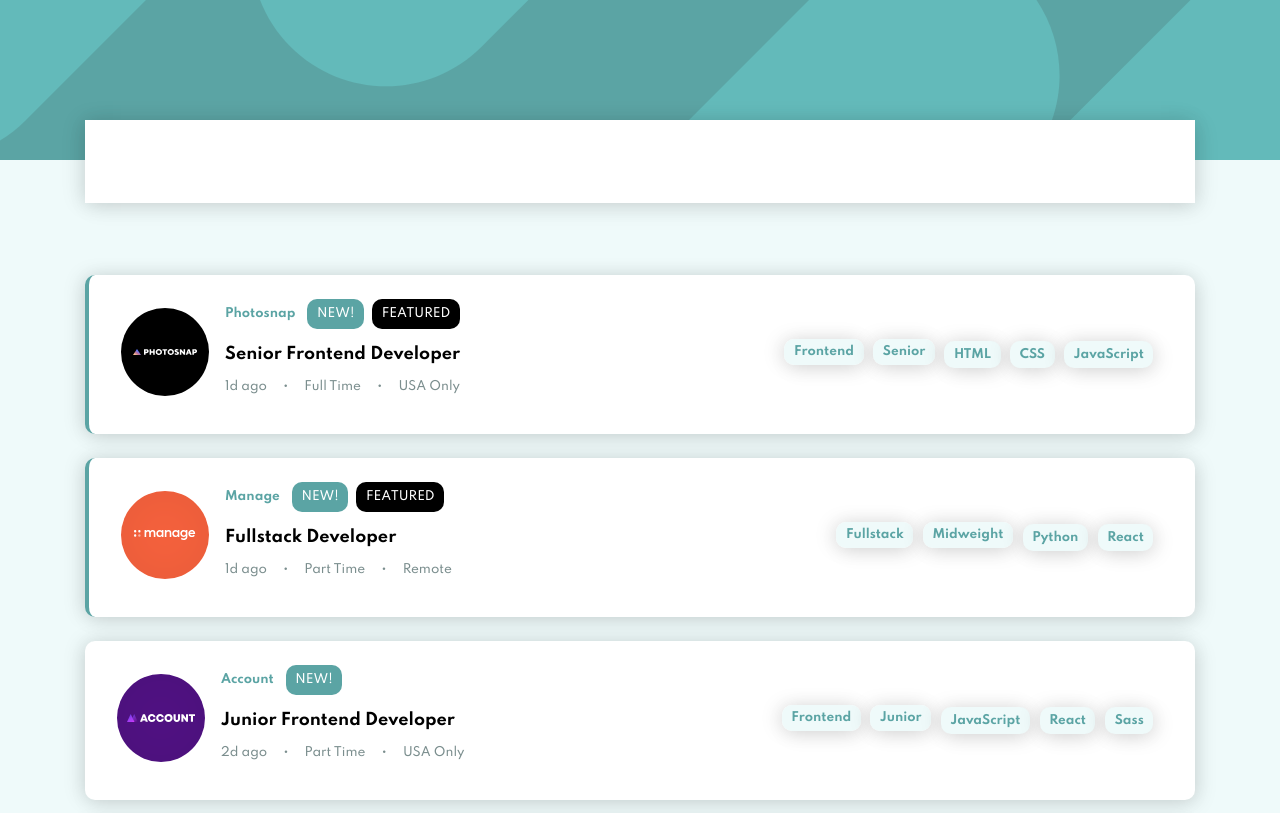
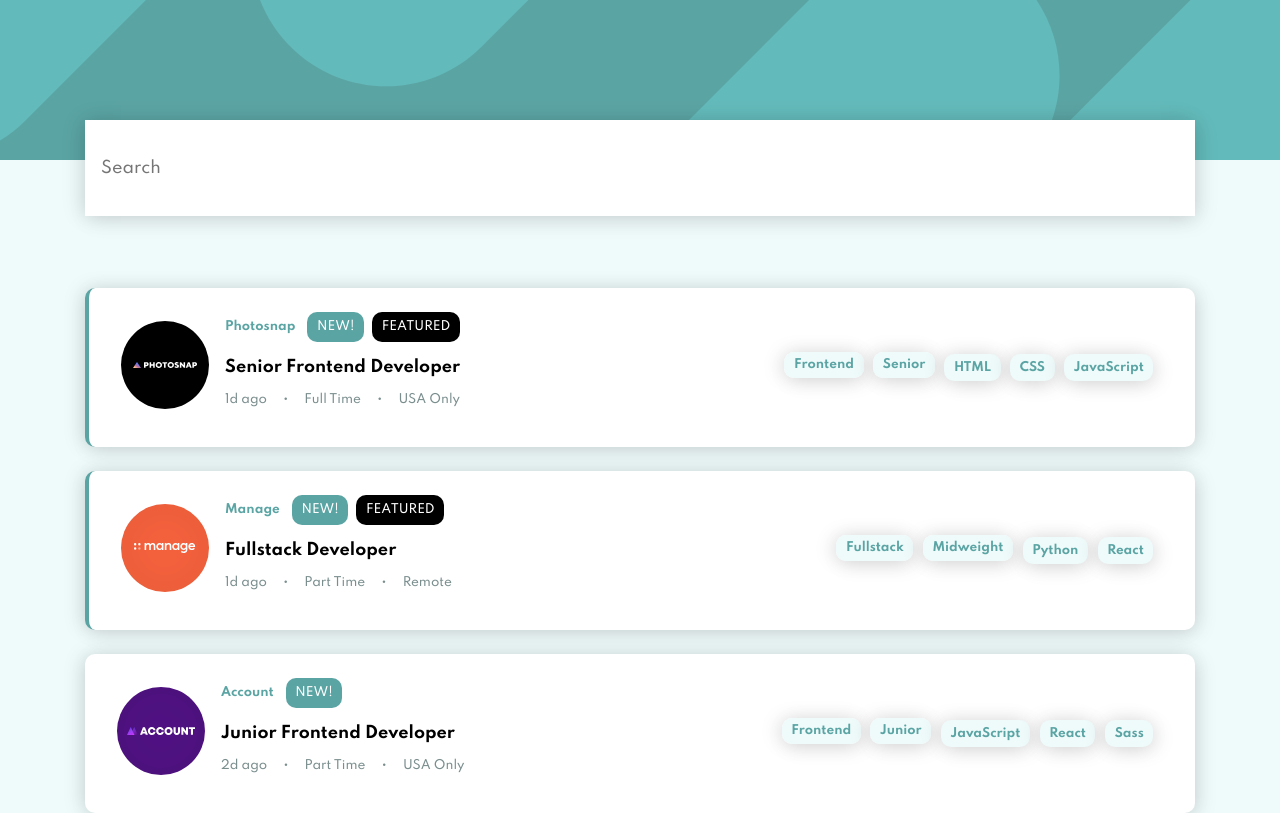
Before and after one commit to luxjoshyua/job-listings-filtering, a website built with webpack: page src/index.html in a window 1280 px wide. Shown: the top 813 px of the page. Built offline with nearby package versions, Linux system fonts and the light colour scheme.

Commit message:
small tweaks

```diff
--- a/src/index.html
+++ b/src/index.html
@@ -16,7 +16,7 @@
     <header class="header"></header>
     <!-- search wrapper -->
     <div class="search-wrapper">
-        <input type="search" id="search" name="search">
+        <input type="search" id="search" name="search" placeholder="Search">
     </div>
     <!-- main body wrapper -->
     <section class="main">
--- a/src/js/createJobListing/index.js
+++ b/src/js/createJobListing/index.js
@@ -177,8 +177,13 @@ const createJobPosting = () => {
     const backToToolArray = [...uniqueToolSet];
     // console.log(backToToolArray);
 
+    // I need to figure out how to push my sanitised array into my db object, and replace the current arrays that are there
+    // console.log(db.tool);
+
     job.dom = clone;
   });
+
+  //   console.log("how is my db looking", db);
 };
 
 // once populated, remove the duplicates in the db object
--- a/src/js/createSearchFunctionality/index.js
+++ b/src/js/createSearchFunctionality/index.js
@@ -16,7 +16,7 @@ searchInput.addEventListener("keyup", (e) => {
 
   // if there is a match, show that job tile, hide the others
 
-  console.log(searchValue);
+  //   console.log(searchValue);
 });
 
 // level function
--- a/src/sass/_sections.scss
+++ b/src/sass/_sections.scss
@@ -12,6 +12,7 @@
     border: transparent;
     font-family: "Spartan", sans-serif;
     font-size: 1rem;
+    line-height: 2rem;
     &:focus {
       border: 3px solid $green;
       outline: none;
```
